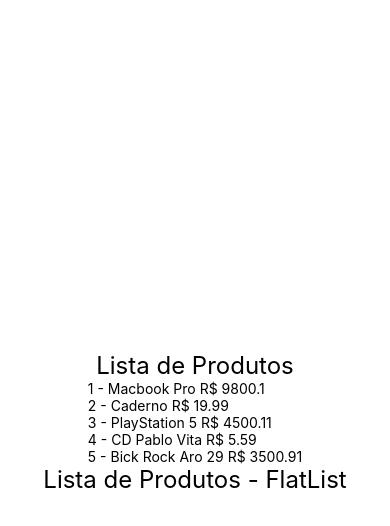
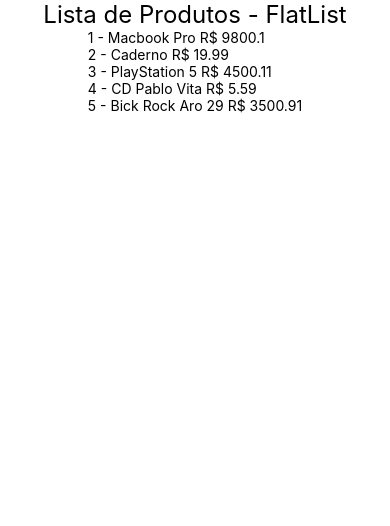
Before and after one commit to eladiojunior/curso-react-native, a React Native app: screen / in a window 390 px wide. Shown: the top 526 px of the page. Built offline with nearby package versions, Linux system fonts and the light colour scheme.

Commit message:
Ajuste no return da lista de produtos;

```diff
--- a/src/App.js
+++ b/src/App.js
@@ -21,10 +21,9 @@ import ListaProdutosFlatList from './componentes/produtos/ListaProdutosFlatList'
 const App = function () {
   return (
         <SafeAreaView style={Estilo.areaApp}>
-            <ListaProdutos/>
             <ListaProdutosFlatList/>
             {/*
-
+                <ListaProdutos/>
                 <Quadrado/>
                 <UsuarioLogado usuario={{nome:"Eladio Júnior", email:"eladiojunior@gmail.com"}}/>
                 <UsuarioLogado usuario={{nome:"Eladio Júnior"}}/>
--- a/src/componentes/produtos/ListaProdutosFlatList.js
+++ b/src/componentes/produtos/ListaProdutosFlatList.js
@@ -1,21 +1,21 @@
 import React from 'react';
-import {View, Text, FlatList} from 'react-native';
+import {Text, FlatList} from 'react-native';
 import Estilo from '../estilo';
 
 import produtos from './dataProdutos';
 
 export default (props) => {
     const produtoRender = (( {item: p} ) => {
-        <Text>{p.id} - {p.nome} R$ {p.preco}</Text>
+        return <Text>{p.id} - {p.nome} R$ {p.preco}</Text>
     });
     return (
-        <View>
+        <>
             <Text style={Estilo.textoGrande}>Lista de Produtos - FlatList</Text>
             <FlatList
                 data={produtos}
                 keyExtractor={i => `${i.id}`}
                 renderItem={produtoRender}
             />
-        </View>
+        </>
     );
 }
```
